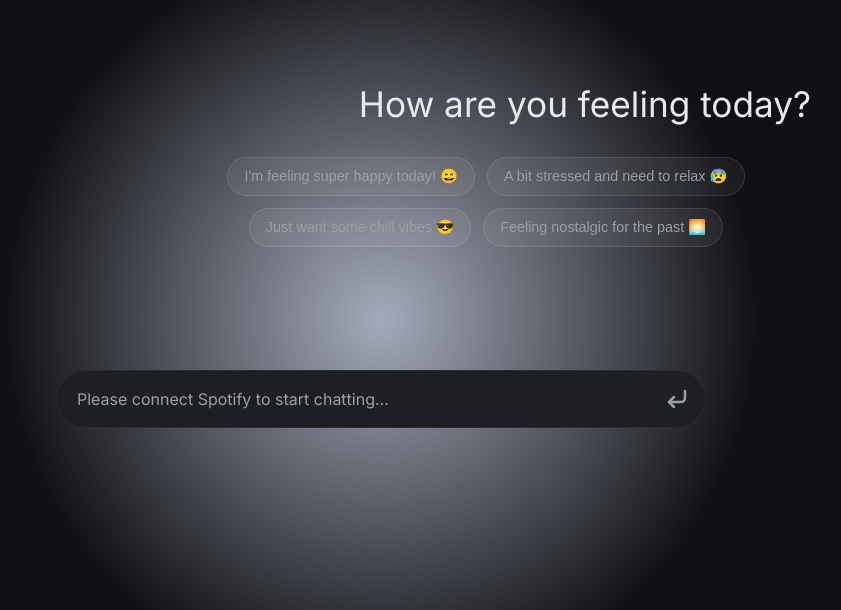
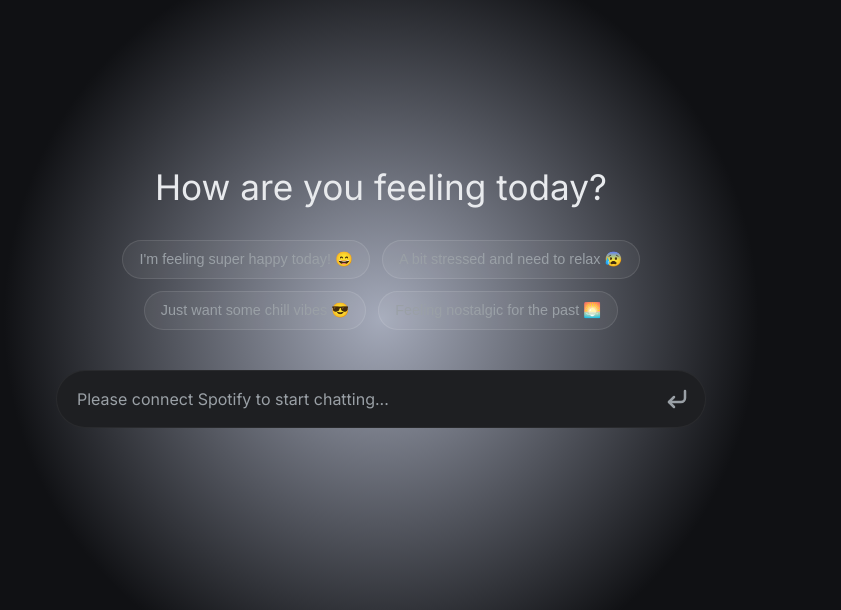
Before and after one commit to imtiaz571/moodtune, a Flask app: page / in a window 1280 px wide. Shown: the part 81-691 px from the top of the page, without its empty margins (259-1100 px from the left). Run offline with Flask 3, Linux system fonts and the light colour scheme.

Commit message:
fix: correct alignment of landing hero content so it is centered properly above the chat input

```diff
--- a/static/css/style.css
+++ b/static/css/style.css
@@ -89,8 +89,8 @@
 body.landing-mode .landing-hero {
     flex: 1;
     display: flex;
-    align-items: flex-end;
-    justify-content: center;
+    align-items: center;
+    justify-content: flex-end;
     padding-bottom: 40px;
     opacity: 1;
     transition: opacity 0.5s ease;
```
